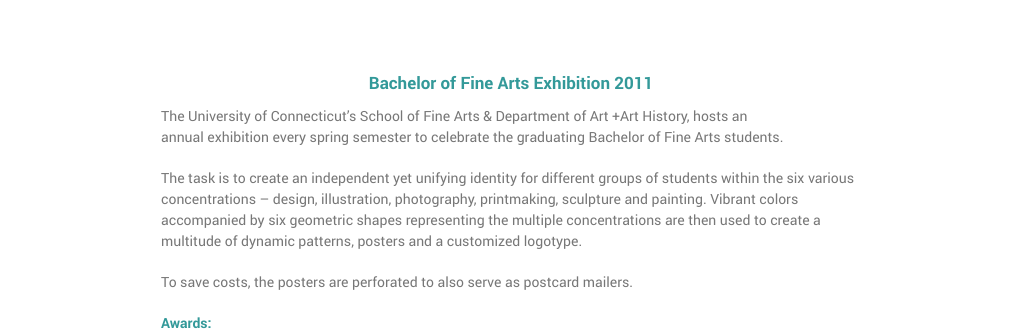
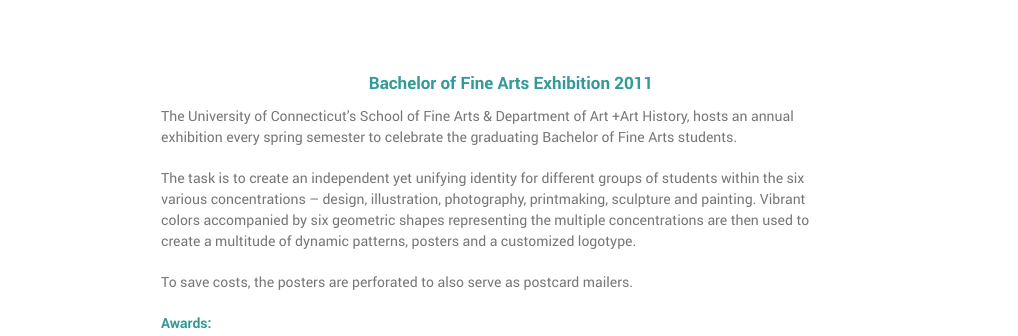
Before and after one commit to jucellelim/jucellelim.github.io, a Jekyll site: the page built from _posts/2013-09-08-bachelor-fine-arts.md, in a window 1280 px wide. Shown: the part 175-511 px from the top of the page, without its empty margins (129-1147 px from the left). Built offline with Jekyll 4.4.1, drawn with Linux system fonts in a browser that asks for light colours; Markdown is read by kramdown in place of the engine named in the settings.

Commit message:
Alignment changes

```diff
--- a/_posts/2013-09-08-bachelor-fine-arts.md
+++ b/_posts/2013-09-08-bachelor-fine-arts.md
@@ -5,9 +5,9 @@
 category: work
 ---
 
-The University of Connecticut’s School of Fine Arts & Department of Art +Art History, hosts an <br/> annual exhibition every spring semester to celebrate the graduating Bachelor of Fine Arts students.
+The University of Connecticut’s School of Fine Arts & Department of Art +Art History, hosts an annual <br/> exhibition every spring semester to celebrate the graduating Bachelor of Fine Arts students.
 
-The task is to create an independent yet unifying identity for different groups of students within the six various concentrations – design, illustration, photography, printmaking, sculpture and painting. Vibrant colors accompanied by six geometric shapes representing the multiple concentrations are then used to create a multitude of dynamic patterns, posters and a customized logotype.
+The task is to create an independent yet unifying identity for different groups of students within the six <br/> various concentrations – design, illustration, photography, printmaking, sculpture and painting. Vibrant <br/> colors accompanied by six geometric shapes representing the multiple concentrations are then used to <br/> create a multitude of dynamic patterns, posters and a customized logotype.
 
 To save costs, the posters are perforated to also serve as postcard mailers.
 
--- a/contact/index.html
+++ b/contact/index.html
@@ -12,7 +12,7 @@
     </p>
     <p>Email: jucelle.lim@gmail.com</p>
   </div>
-  <form class="five offset-by-two columns omega contact-form">
+  <form class="six offset-by-one columns omega contact-form">
     <input type="text" style="width:100%" id="contact-name" placeholder="Name" />
     <input type="text" style="width:100%" id="contact-email" placeholder="Email" />
     <textarea style="width:100%" id="contact-message" placeholder="Message" rows="12"></textarea>
--- a/css/layout.css
+++ b/css/layout.css
@@ -183,7 +183,7 @@
 }
 
 .work-entry>p {
-    text-align: left
+    text-align: left;
 }
 
 .work-entry img {
```
Also changed, not shown: _posts/2013-09-08-uconn-reads.md (+1 -1 lines).
